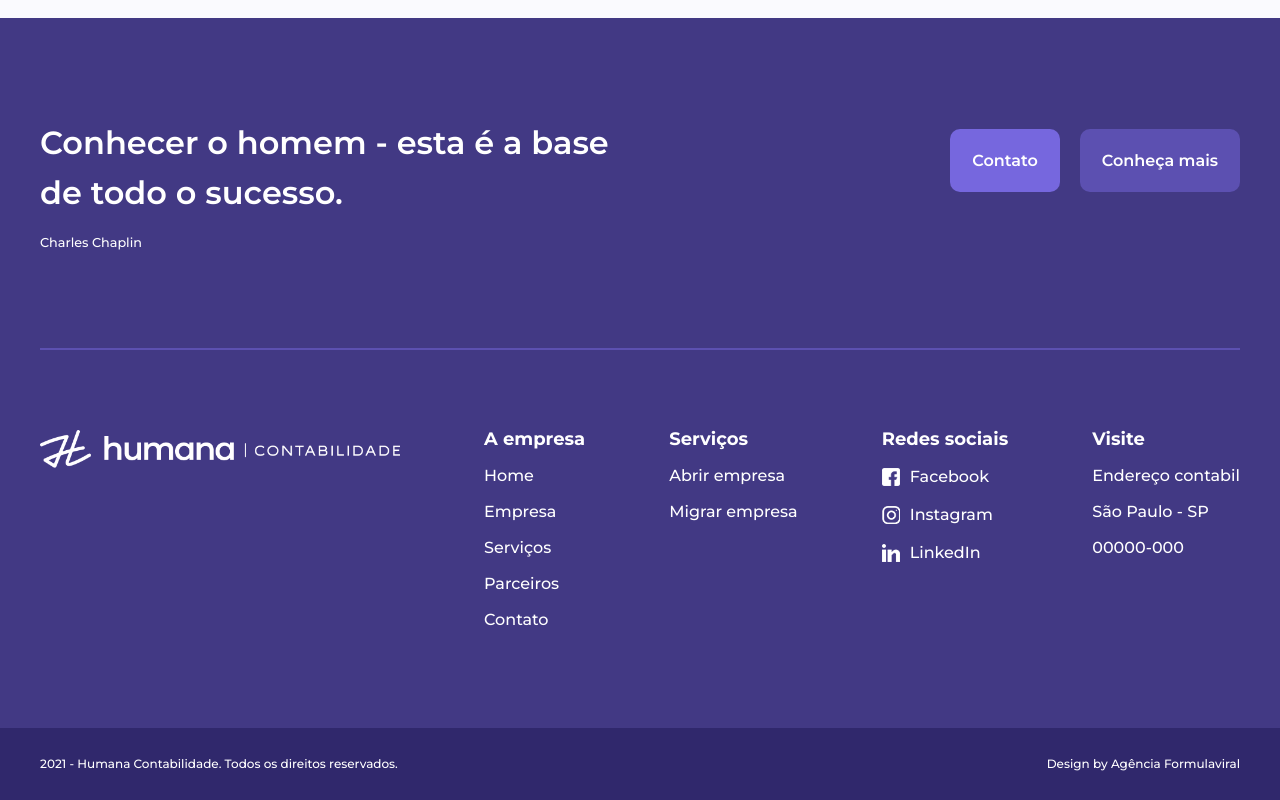
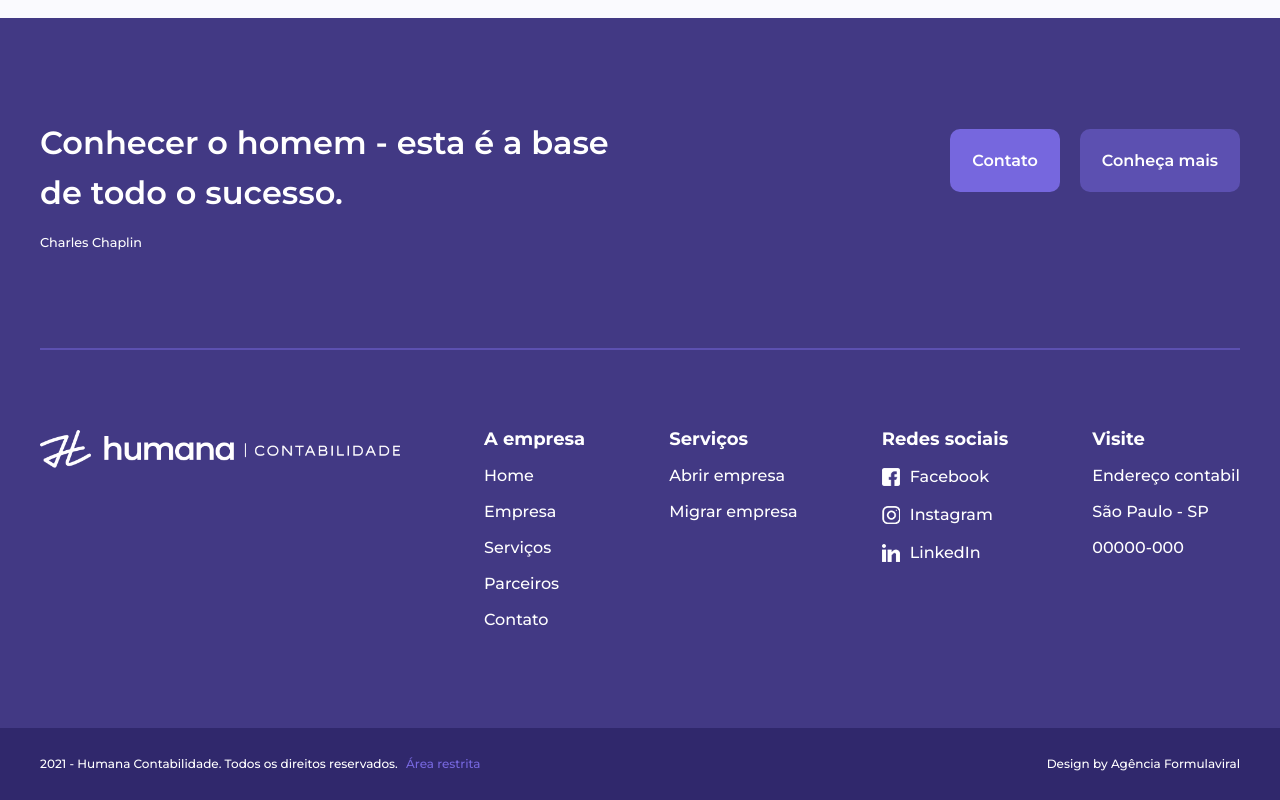
Before and after one commit to feliphepaz/humanaContabilidade, a React (Create React App) app: page /parceiros in a window 1280 px wide. Shown: the part 1932-2732 px from the top of the page. Built offline with nearby package versions, Linux system fonts and the light colour scheme.

Commit message:
site 2.0

```diff
--- a/src/Footer.css
+++ b/src/Footer.css
@@ -121,6 +121,15 @@
     color: var(--base1);
 }
 
+.restrict {
+    color: var(--icon3);
+    margin-left: 5px;
+}
+
+.restrict:hover {
+    text-decoration: underline;
+}
+
 @media (max-width: 1030px) {
     .logo-footer {
         display: none;
--- a/src/Footer.js
+++ b/src/Footer.js
@@ -62,7 +62,7 @@ const Footer = () => {
 
         <section className='copy'>
             <div className='container'>
-                <p>2021 - Humana Contabilidade. Todos os direitos reservados.</p>
+                    <p>2021 - Humana Contabilidade. Todos os direitos reservados. <a href='https://sistemaidocumentos.com.br/idocumentos/home/login/humana' className='restrict' target='_blank'>Área restrita</a></p>
                 <p>Design by Agência Formulaviral</p>
             </div>
         </section>
--- a/src/Parceiros.css
+++ b/src/Parceiros.css
@@ -120,7 +120,7 @@
         flex-direction: column;
     }
     .logo-box {
-        margin: 0 auto 40px auto;
+        margin: 0 auto 20px auto;
     }
     .logos li img {
         margin-right: auto;
```
